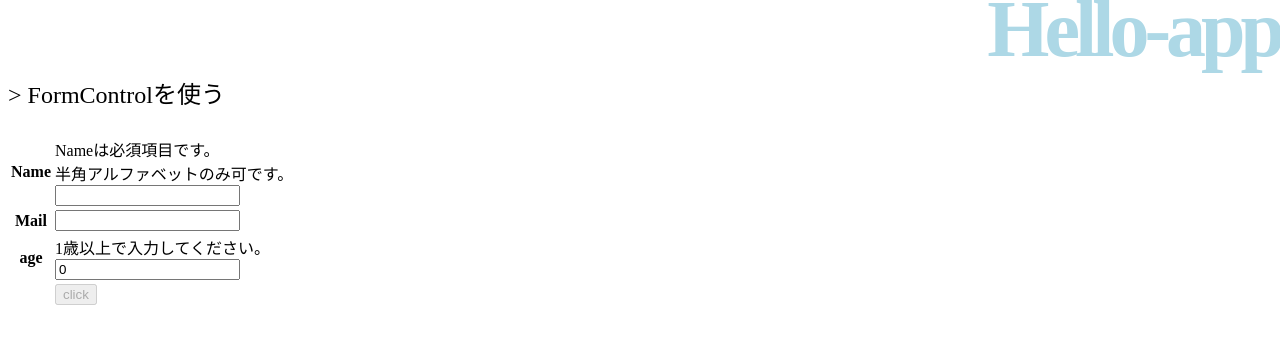
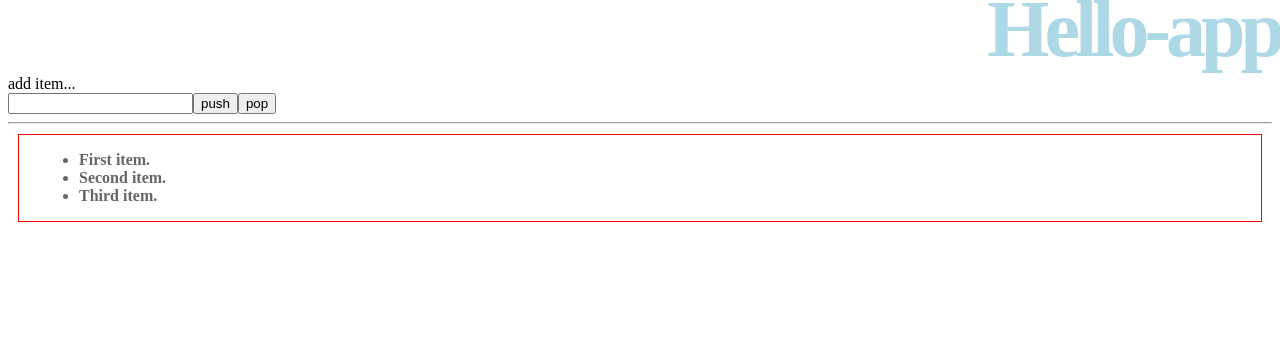
Before and after one commit to owdtkj829/angular-practice, an Angular app: page / in a window 1280 px wide. Shown: the top 344 px of the page. Built offline with nearby package versions, Linux system fonts and the light colour scheme.

Commit message:
親子コンポーネントのメソッド呼び出し

```diff
--- a/src/app/app.module.ts
+++ b/src/app/app.module.ts
@@ -5,11 +5,13 @@ import { FormsModule, ReactiveFormsModule } from '@angular/forms';
 import { AppComponent } from './app.component';
 import { HelloComponent } from './hello/hello.component';
 import { MycheckService } from './mycheck.Service';
+import { MessageComponent } from './message/message.component';
 
 @NgModule({
   declarations: [
     AppComponent,
-    HelloComponent
+    HelloComponent,
+    MessageComponent
   ],
   imports: [
     BrowserModule,
--- a/src/app/hello/hello.component.html
+++ b/src/app/hello/hello.component.html
@@ -2,41 +2,12 @@
     <h1>
         {{title}}
     </h1>
-    <p>>
-        {{message}}
-    </p>
-    <form [(formGroup)]="myControl" (ngSubmit)="onSubmit()">
-        <table>
-            <tr>
-                <th>Name</th>
-                <td>
-                    <div *ngIf="name.errors !=null&&name.errors.required !=null">Nameは必須項目です。</div>
-                    <div *ngIf="name.errors !=null&&name.errors.alpha !=null">半角アルファベットのみ可です。</div>
-                    <div><input type="text" formControlName="name"></div>
-                </td>
-            </tr>
-            <tr>
-                <th>Mail</th>
-                <td>
-                    <div *ngIf="mail.errors !=null&&mail.errors.email !=null">メールアドレスが必要です。</div>
-                    <div><input type="text" formControlName="mail"></div>
-                </td>
-            </tr>
-            <tr>
-                <th>age</th>
-                <td>
-                    <div *ngIf="age.errors !=null&&age.errors.min !=null">1歳以上で入力してください。</div>
-                    <div *ngIf="age.errors !=null&&age.errors.max !=null">150歳以下で入力してください。</div>
-                    <div *ngIf="age.errors !=null&&age.errors.even !=null">偶数のみ入力可です。</div>
-                    <div><input type="number" formControlName="age"></div>
-                </td>
-            </tr>
-            <tr>
-                <th></th>
-                <td>
-                    <input [disabled]="myControl.invalid" type="submit" value="click">
-                </td>
-            </tr>
-        </table>
-    </form>
+    <div>add item...</div>
+    <div>
+        <input type="text" [(ngModel)]="input1">
+        <button (click)="push()">push</button>
+        <button (click)="pop()">pop</button>
+    </div>
+    <hr>
+    <app-message [content]="message" (action)="doClick($event)"></app-message>
 </div>
--- a/src/app/hello/hello.component.ts
+++ b/src/app/hello/hello.component.ts
@@ -1,20 +1,5 @@
-import { Component, OnInit } from '@angular/core';
-import { FormGroup, FormControl, Validators } from '@angular/forms';
-
-//半角アルファベットのみ入力を許可
-function alpha(c: FormControl) {
-  let REGPATTERN = /^[a-zA-Z]+$/;
-  if (REGPATTERN.test(c.value)) {
-    return null;
-  } else {
-    return { alpha: { valid: false } };
-  };
-}
-
-//偶数のみ入力を許可
-function even(c: FormControl) {
-  return c.value % 2 == 0 ? null : { even: { valid: false } };
-}
+import { Component, OnInit, ViewChild } from '@angular/core';
+import { MessageComponent } from '../message/message.component';
 
 @Component({
   selector: 'app-hello',
@@ -24,35 +9,42 @@ function even(c: FormControl) {
 
 export class HelloComponent implements OnInit {
   title: string;
-  message: string;
-  myControl: FormGroup;
+  message: string[];
+  lastTarget: any;
+  lastColor: string;
+  input1: string;
+  @ViewChild(MessageComponent)
+  private msgComponent: MessageComponent;
 
   constructor() { }
 
   ngOnInit() {
     this.title = 'Hello-app';
-    this.message = 'FormControlを使う';
-    this.myControl = new FormGroup({
-      name: new FormControl('', [Validators.required, alpha]),
-      mail: new FormControl('', [Validators.email]),
-      age: new FormControl(0, [Validators.min(1), Validators.max(150), even])
-    });
+    this.message = ['First item.', 'Second item.', 'Third item.'];
+    this.input1 = '';
   }
 
-  get name() { return this.myControl.get('name'); }
-  get mail() { return this.myControl.get('mail'); }
-  get age() { return this.myControl.get('age'); }
-
-  error(item: FornControl) {
-    return JSON.stringify(item.errors);
+  push() {
+    if (this.input1 == '') {
+      alert('テキストを入力してください。');
+      return;
+    }
+    this.msgComponent.push(this.input1);
+    this.input1 = '';
   }
 
-  onSubmit() {
-    if (this.myControl.invalid) {
-      this.message = "VALIDATION ERROR"
-    } else {
-      let result = this.myControl.value
-      this.message = JSON.stringify(result)
+  pop() {
+    this.msgComponent.pop();
+  }
+
+  doClick(event) {
+    if (this.lastTarget != null) {
+      this.lastTarget.style.color = this.lastColor;
+      this.lastTarget.style.backgroundColor = 'white';
     }
+    this.lastTarget = event.target;
+    this.lastColor = event.target.style.color;
+    event.target.style.color = 'white';
+    event.target.style.backgroundColor = 'red';
   }
 }
--- /dev/null
+++ b/src/app/message/message.component.css
@@ -0,0 +1,11 @@
+.container{
+    padding:0px 20px;
+    margin:10px;
+    border:1px solid red;
+}
+
+.message{
+    color:#666;
+    font-size: 12pt;
+    font-weight: bold;
+}
--- /dev/null
+++ b/src/app/message/message.component.html
@@ -0,0 +1,7 @@
+<div class="container">
+    <ul>
+        <li class="message" (click)="doAction($event)" *ngFor="let item of content">
+            {{item}}
+        </li>
+    </ul>
+</div>
--- /dev/null
+++ b/src/app/message/message.component.ts
@@ -0,0 +1,27 @@
+import { Component, OnInit, Input, Output, EventEmitter } from '@angular/core';
+
+@Component({
+  selector: 'app-message',
+  templateUrl: './message.component.html',
+  styleUrls: ['./message.component.css']
+})
+
+export class MessageComponent implements OnInit {
+  @Input() content: string;
+  @Output() action = new EventEmitter<MouseEvent>();
+
+  constructor() { }
+
+  ngOnInit() { }
+
+  doAction(event) {
+    this.action.emit(event);
+  }
+
+  push(item: string) {
+    this.content.push(item);
+  }
+  pop() {
+    this.content.pop();
+  }
+}
```
Also changed, not shown: 1 other file (tests, documents, lock files or other folders).
